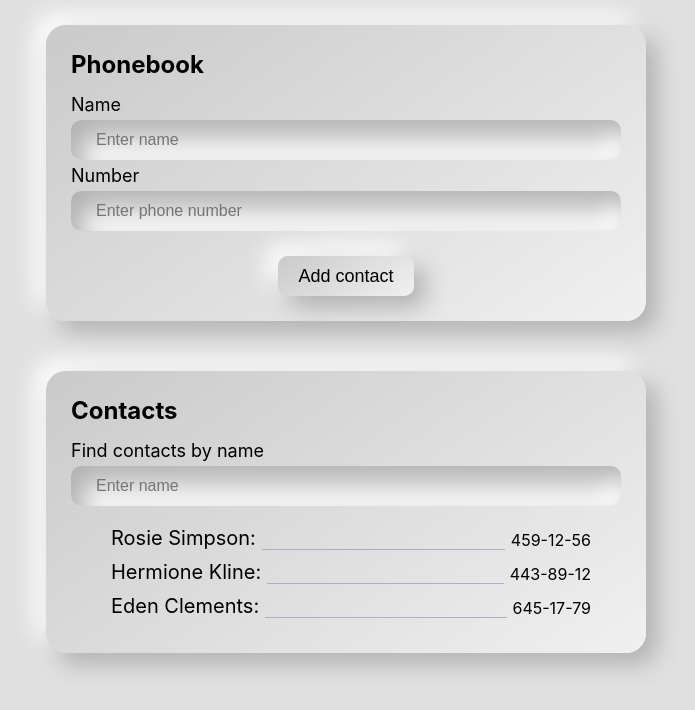
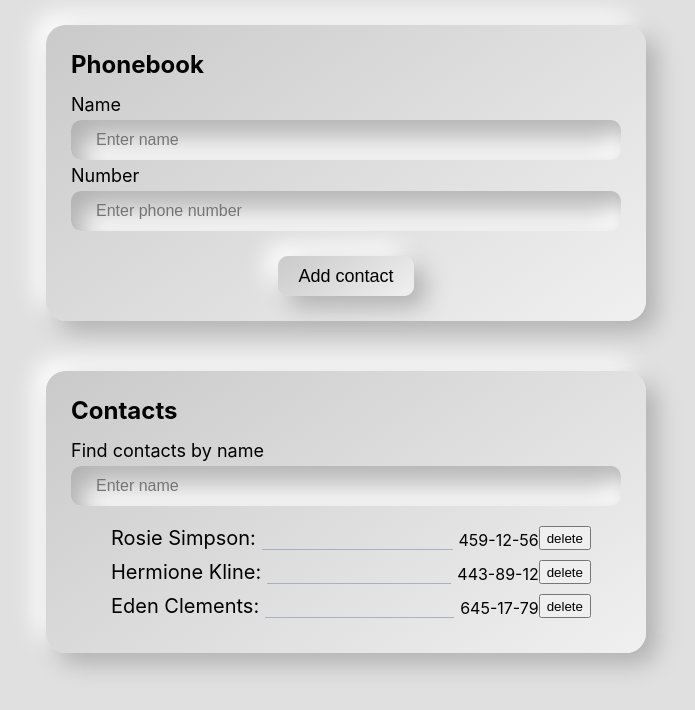
Before and after one commit to busgoit/goit-react-hw-02-phonebook, a React (Create React App) app: page / in a window 1280 px wide. Shown: the top 710 px of the page, without its empty margins (294-989 px from the left). Built offline with nearby package versions, Linux system fonts and the light colour scheme.

Commit message:
deleteContact

```diff
--- a/src/components/App.jsx
+++ b/src/components/App.jsx
@@ -32,12 +32,33 @@ export class App extends Component {
     }));
   };
 
-  onFilterChange = filterValue => {
-    this.setState({ filter: filterValue });
+  onFilterChange = e => {
+    this.setState({ filter: e.currentTarget.value });
+  };
+
+  getFilteredContacts = () => {
+    const { contacts, filter } = this.state;
+    const normalisedFilter = filter.toLowerCase();
+
+    return contacts.filter(contact =>
+      contact.name.toLowerCase().includes(normalisedFilter)
+    );
+  };
+
+  deleteContact = e => {
+    console.log(e.currentTarget.id);
+
+    this.setState(({ contacts }) => ({
+      contacts: [...contacts].filter(
+        contact => contact.id === e.currentTarget.id
+      ),
+    }));
   };
 
   render() {
-    const { contacts } = this.state;
+    const { filter } = this.state;
+
+    const filteredContacts = this.getFilteredContacts();
 
     return (
       <>
@@ -45,8 +66,8 @@ export class App extends Component {
           <Form onSubmit={this.addContactOnFormSubmit} />
         </Section>
         <Section title="Contacts">
-          <Filter onFilterInput={this.onFilterChange} />
-          <Contacts contacts={contacts} />
+          <Filter value={filter} onChange={this.onFilterChange} />
+          <Contacts contacts={filteredContacts} onClick={this.deleteContact} />
         </Section>
       </>
     );
--- a/src/components/Contacts/Contacts.jsx
+++ b/src/components/Contacts/Contacts.jsx
@@ -1,7 +1,7 @@
 import PropTypes from 'prop-types';
 import { ContactsList, Contact, Name, Number, Info } from './Contacts.styled';
 
-const Contacts = ({ contacts }) => {
+const Contacts = ({ contacts, onClick }) => {
   return (
     <>
       {contacts.length !== 0 ? (
@@ -10,6 +10,9 @@ const Contacts = ({ contacts }) => {
             <Contact key={id}>
               <Name>{name}: </Name>
               <Number>{number}</Number>
+              <button type="button" onClick={onClick} id={id}>
+                delete
+              </button>
             </Contact>
           ))}
         </ContactsList>
@@ -30,4 +33,5 @@ Contacts.propTypes = {
       number: PropTypes.string.isRequired,
     })
   ),
+  onClick: PropTypes.func.isRequired,
 };
--- a/src/components/Filter/Filter.jsx
+++ b/src/components/Filter/Filter.jsx
@@ -1,46 +1,29 @@
-import { Component } from 'react';
 import PropTypes from 'prop-types';
 import { nanoid } from 'nanoid';
 import { StyledFilter, FilterLabel, FilterInput } from './Filter.styled';
 
-class Filter extends Component {
-  state = {
-    name: '',
-  };
+const filterId = nanoid();
 
-  filterId = nanoid();
-
-  onFilterInput = e => {
-    this.setState({ name: e.currentTarget.value });
-  };
-
-  returnFilterData = () => {
-    const { name } = this.state;
-    this.props.onFilterInput(name);
-  };
-
-  render() {
-    const { name } = this.state;
-
+const Filter = ({ value, onChange }) => {
   return (
-      <StyledFilter onInput={this.returnFilterData}>
-        <FilterLabel htmlFor={this.filterId}>Find contacts by name</FilterLabel>
+    <StyledFilter>
+      <FilterLabel htmlFor={filterId}>Find contacts by name</FilterLabel>
       <FilterInput
         type="text"
         name="filter"
-          id={this.filterId}
-          value={name}
-          onInput={this.onFilterInput}
+        id={filterId}
+        value={value}
+        onChange={onChange}
         placeholder="Enter name"
         required
       />
     </StyledFilter>
   );
-  }
-}
+};
 
 export default Filter;
 
 Filter.propTypes = {
-  onFilterInput: PropTypes.func.isRequired,
+  value: PropTypes.string.isRequired,
+  onChange: PropTypes.func.isRequired,
 };
```
Lines whose indentation alone changed are shown as unchanged.
